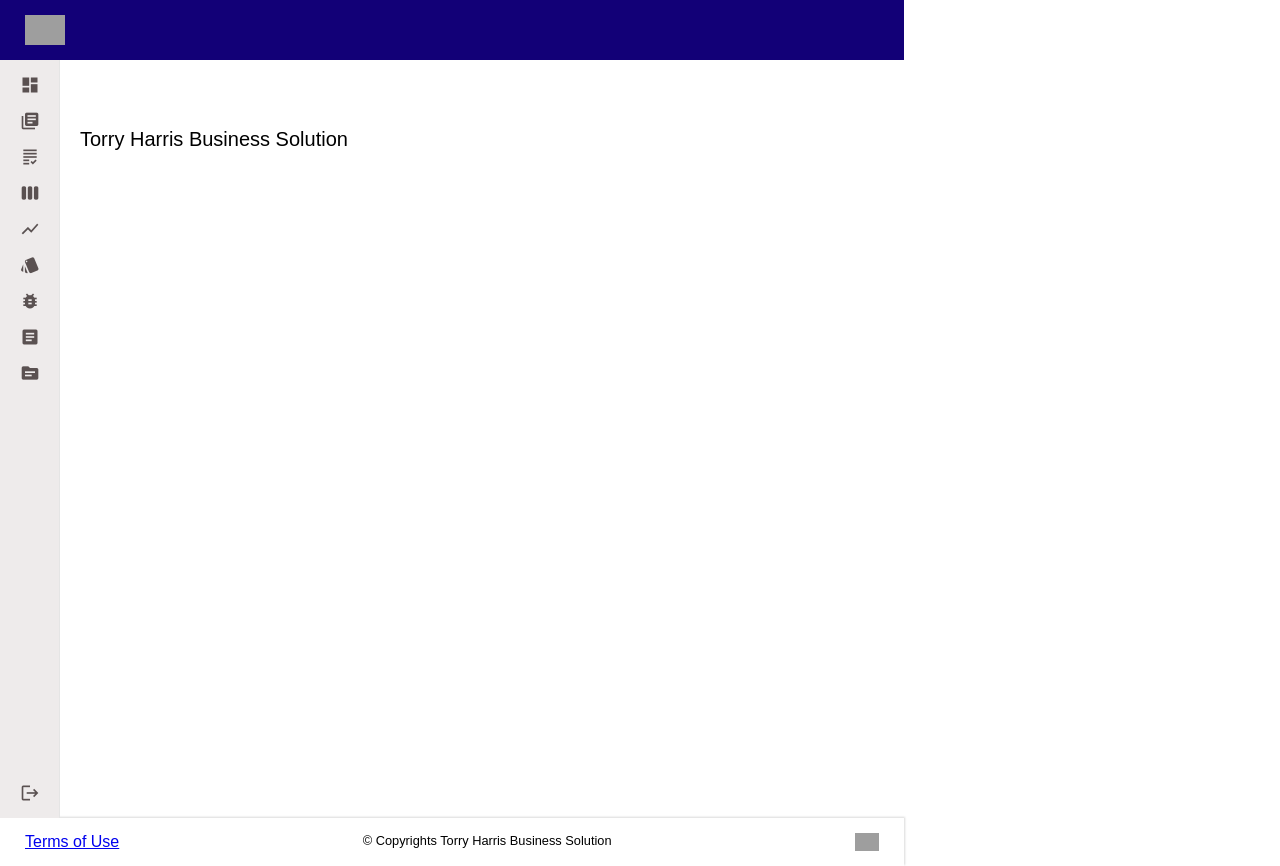
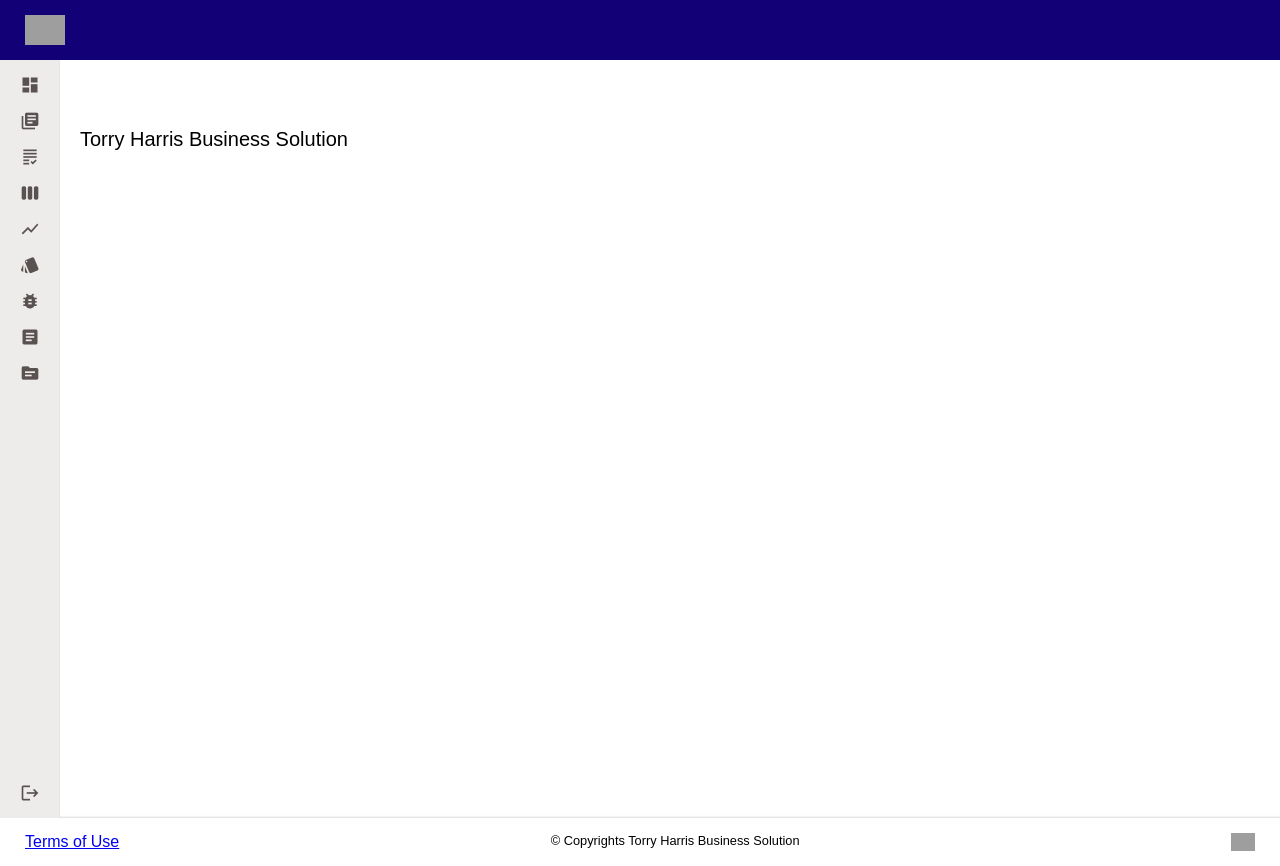
Before and after one commit to Aksh220/NavBar, an Angular app: page /dashboard in a window 1280 px wide. Shown: the top 866 px of the page. Built offline with nearby package versions, Linux system fonts and the light colour scheme; grey boxes are pictures that could not be loaded.

Commit message:
1 file modified

```diff
--- a/src/styles.css
+++ b/src/styles.css
@@ -10,7 +10,7 @@
 }
 /* Header and Footer CSS*/
 header {
-  width: 904px;
+  width: 100%;
   display: flex;
   justify-content: left;
   background-color: rgb(18, 0, 119);
@@ -22,7 +22,7 @@
 
 }
 footer {
-  width: 904;
+  width: 100%;
   background-color: #ffffff;
   box-shadow: 1px -1px 2px rgba(0, 0, 0, 0.15);
   position: relative;
```
